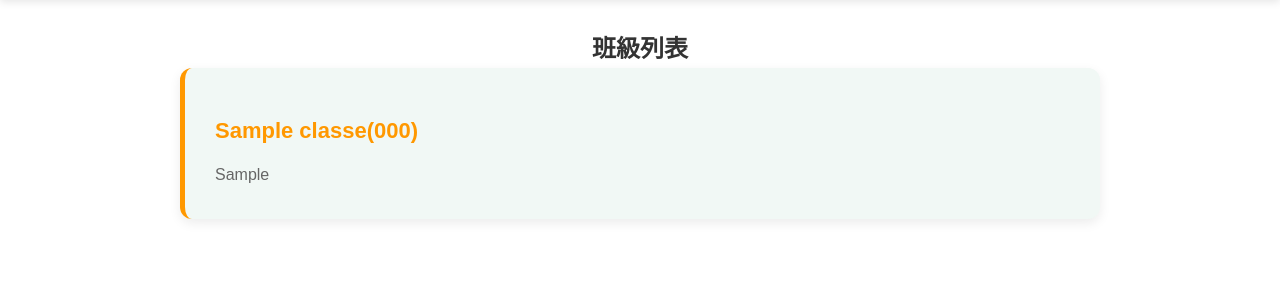
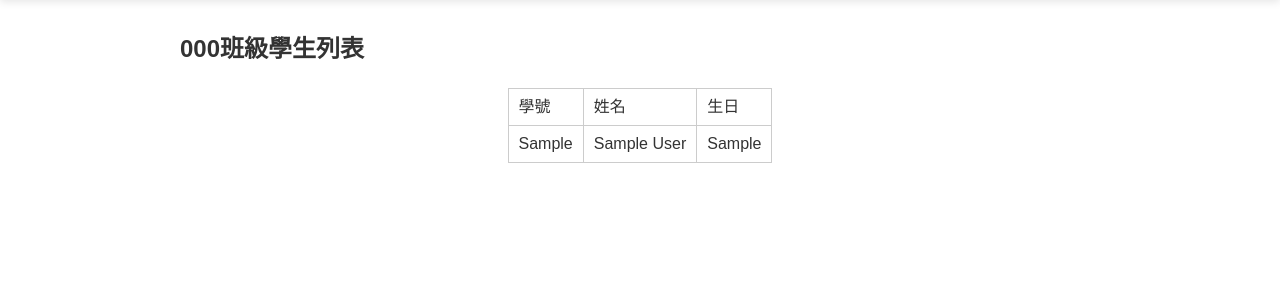
Before and after one commit to hhj962696-ui/github-project-202605, a PHP site: page /school/admin.php?inc=class_students&code=000 in a window 1280 px wide. Shown: the part 70-370 px from the top of the page. Run offline with PHP 8.4, Linux system fonts and the light colour scheme; tables that the repository leaves empty or names only in its code hold one stand-in row (values such as "Sample post").

Commit message:
建立班級學生列表取出及顯示功能

```diff
--- a/school/admin.php
+++ b/school/admin.php
@@ -185,7 +185,9 @@
             gap: 30px;
             margin-bottom: 60px;
         }
-
+        .cards-container a {
+            text-decoration:none;
+        }
         .card {
             background-color: #f1f8f5;
             padding: 30px;
--- /dev/null
+++ b/school/include/class_students.php
@@ -0,0 +1,45 @@
+<h2><?= $_GET['code']; ?>班級學生列表</h2>
+<style>
+    .student-list{
+        border-collapse: collapse;
+        margin:20px auto;
+    }
+    .student-list td{
+        border:1px solid #ccc;
+        padding:5px 10px;
+    }
+</style>
+<?php
+//從class_student 中找到班級學生的學號
+include "db_conn.php";
+//$sql="select * from `class_student` where `class_code`='{$_GET['code']}'";
+$sql="select `students`.`school_num`,
+             `name`,
+             `birthday`
+        from `class_student`,
+             `students`
+       where `class_student`.`class_code`='{$_GET['code']}' AND
+             `class_student`.`school_num`=`students`.`school_num`";
+//$nums=$pdo->query($sql)->fetchAll();
+$students=$pdo->query($sql)->fetchAll();
+
+echo "<table class='student-list'>";
+echo "<tr>";
+echo "<td>學號</td>";
+echo "<td>姓名</td>";
+echo "<td>生日</td>";
+echo "</tr>";
+foreach($students as $student){
+    //$sql="select * from `students` where `school_num`='{$num['school_num']}'";
+    //$student=$pdo->query($sql)->fetch();
+echo "<tr>";
+echo "<td>{$student['school_num']}</td>";
+echo "<td>{$student['name']}</td>";
+echo "<td>{$student['birthday']}</td>";
+echo "</tr>";
+}
+
+
+echo "</table>";
+
+?>
--- a/school/include/classrooms.php
+++ b/school/include/classrooms.php
@@ -8,11 +8,13 @@ echo "<div class='cards-container'>";
 foreach($classrooms as $class):
 ?>
 
-<div class="card">
-    <div class="card-icon"></div>
-    <h3><?= $class['name'];?>(<?= $class['code']; ?>)</h3>
-    <p><?= $class['tutor'] ?></p>
-</div>
+<a href="?inc=class_students&code=<?= $class['code']; ?>">
+    <div class="card">
+        <div class="card-icon"></div>
+        <h3><?= $class['name'];?>(<?= $class['code']; ?>)</h3>
+        <p><?= $class['tutor'] ?></p>
+    </div>
+</a>
 
 <?php endforeach;?>
 </div>
```
